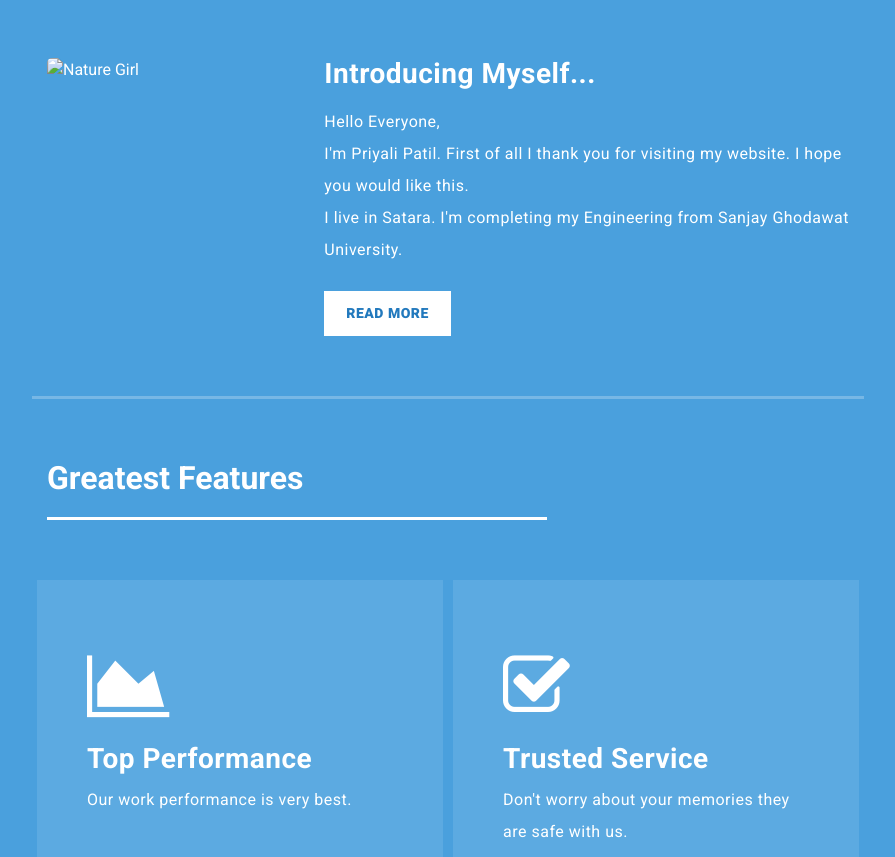
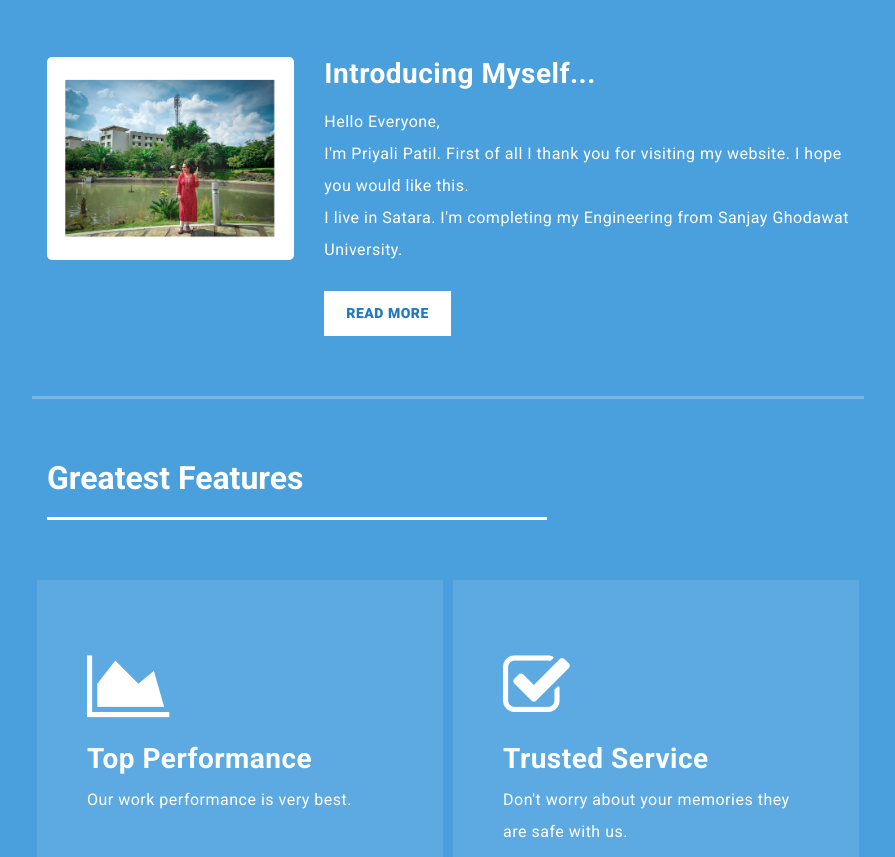
Before and after one commit to priyalipatil6121/lightart.gethub.io, a plain HTML site: page index.html in a window 1280 px wide. Shown: the part 999-1856 px from the top of the page, without its empty margins (352-1247 px from the left). Drawn offline with Linux system fonts and the light colour scheme; files whose address does not match are found by name.

Commit message:
Update index.html

```diff
--- a/index.html
+++ b/index.html
@@ -106,7 +106,7 @@ https://www.tooplate.com/view/2116-blugoon
 
               <div class="col-md-4">
                 <div class="left-image">
-                  <img src="website1/piyu.webp" alt="Nature Girl" />
+                  <img src="piyu.webp" alt="Nature Girl" />
                 </div>
               </div>
 
```
